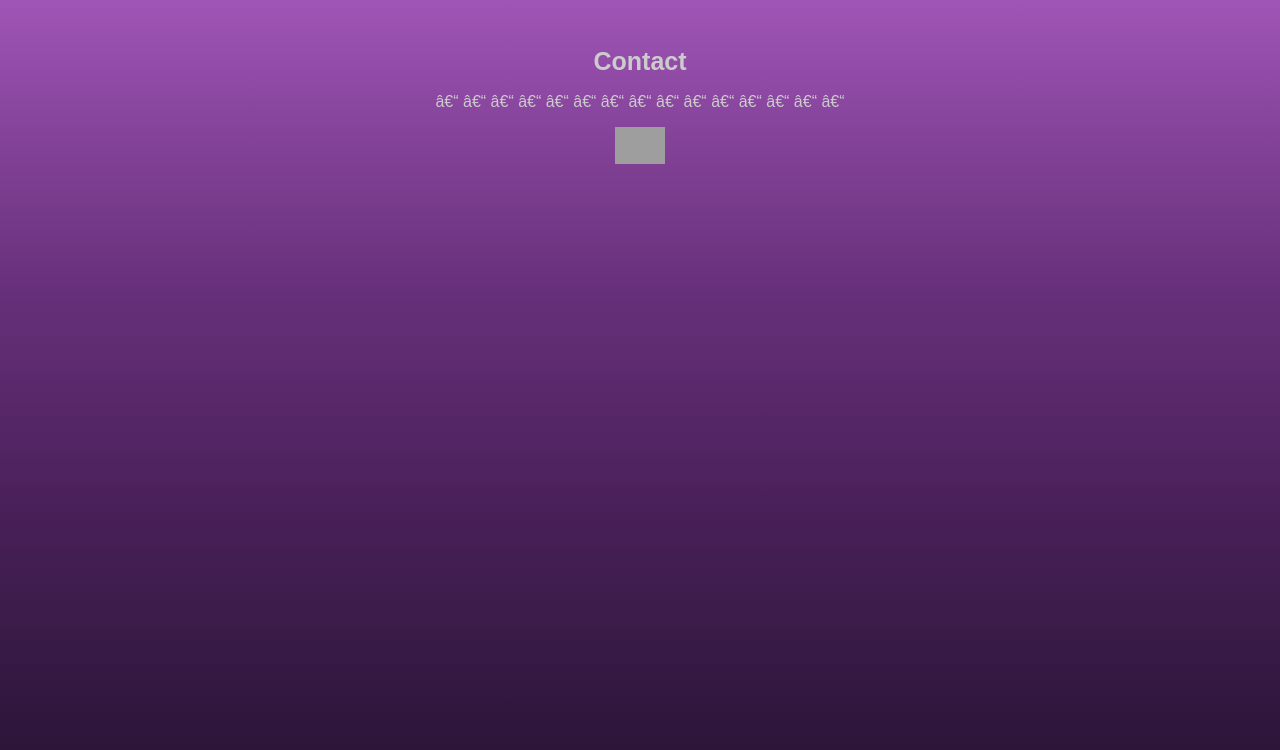
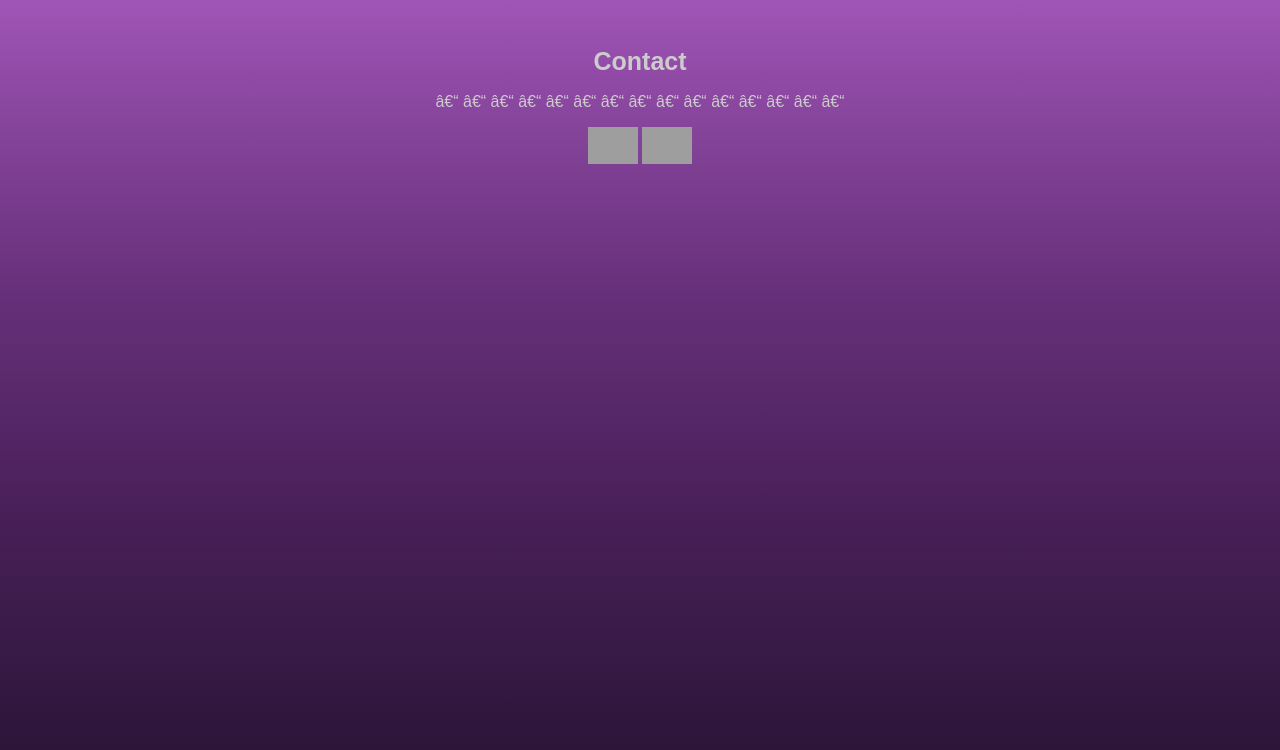
Before and after one commit to wittybcollarbone/Contact, a plain HTML site: page index.html in a window 1280 px wide. Drawn offline with Linux system fonts and the light colour scheme; grey boxes are pictures that could not be loaded.

Commit message:
Update index.html

```diff
--- a/index.html
+++ b/index.html
@@ -25,5 +25,6 @@
 <h1 style="padding-top: 30px;font-size:25px;">Contact</h1>
 <p>– – – – – – – – – – – – – – –</p>
 <a href="https://www.instagram.com/witty.bittersweet.collarbone/"><img src="https://upload.wikimedia.org/wikipedia/commons/thumb/a/a5/Instagram_icon.png/2048px-Instagram_icon.png" width="50" alt="Instagram icon"></a>
+<a href="https://ko-fi.com/wittybittersweetcollarbone"><img src="https://raw.githubusercontent.com/DeybisMelendez/godot-kofi-button/master/addons/kofi-donation-button/logo.png" width="50" alt="Ko-fi icon"></a>
 </body>
 </html>
```
